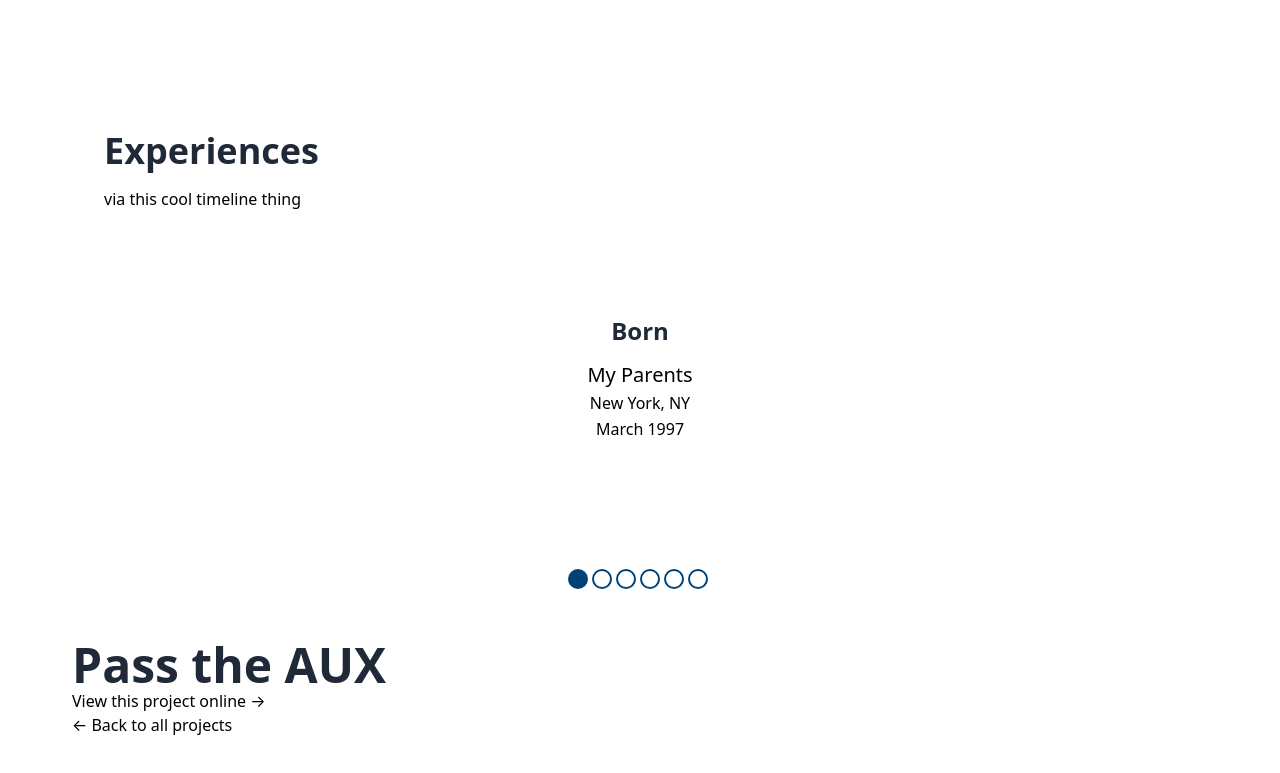
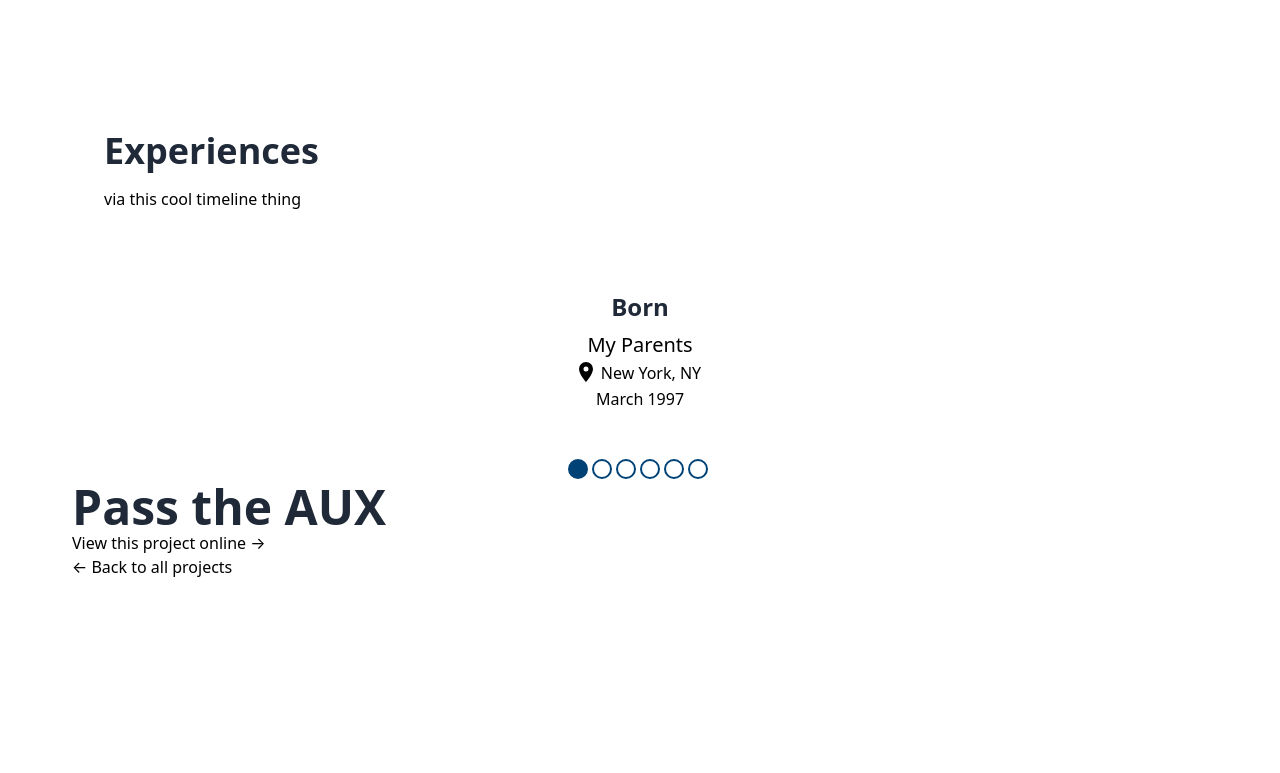
Before and after one commit to neildevas/personal-site, a Gatsby site: page /pass-the-aux/ in a window 1280 px wide. Shown: the part 1249-2022 px from the top of the page. After the commit the page ends 1988 px from the top, so only its background shows below. Built offline with nearby package versions, Linux system fonts and the light colour scheme; Gatsby itself is replaced by a stand-in of ours.

Commit message:
finish experiences section

```diff
--- a/src/components/WorkExperiences.js
+++ b/src/components/WorkExperiences.js
@@ -11,17 +11,25 @@ const WorkExperiences = () => {
                   company
                   eventName
                   date
+                  image {
+                      publicURL
+                  }
               }
+          }
+          locationPin: file(relativePath: {eq: "location-pin.svg"}) {
+              id
+              publicURL
           }
       }
   `);
   const numExperiences = data.experiences?.nodes?.length;
   const [selectedExperienceIndex, setSelectedExperienceIndex] = useState(0);
   if (!numExperiences) return null;
+  const item = data.experiences.nodes[selectedExperienceIndex]
   return (
-    <div className="w-full py-12 mx-auto flex flex-col items-center">
-      <Experience {...data.experiences.nodes[selectedExperienceIndex]} />
-      <div className={'mt-32'}>
+    <div className="w-full mx-auto flex flex-col items-center">
+      <Experience {...item} url={item.image?.publicURL} pinUrl={data.locationPin.publicURL}/>
+      <div className={'mt-12'}>
         {new Array(numExperiences).fill(null).map((it, idx) => (
           <CircleButton
             key={`circle-${idx}`}
@@ -38,12 +46,16 @@ const CircleButton = ({ isFilled, onClick }) => (
   <button class={'experience-dot'} style={{ backgroundColor: isFilled ? '#004276' : undefined }} onClick={onClick} />
 )
 
-const Experience = ({ eventName, company, location, date }) => {
+const Experience = ({ eventName, company, location, date, url, pinUrl }) => {
   return (
     <div class={'flex flex-col items-center'}>
-      <h3 className={'heading-3 mt-2'}>{eventName}</h3>
-      <p className={'text-xl mt-3.5'}>{company}</p>
-      <p className={'mt-0.5'}>{location}</p>
+      {Boolean(url) && <img src={url} style={{ objectFit: 'contain', width: 200, height: 40 }} />}
+      <h3 className={'heading-3 mt-8'}>{eventName}</h3>
+      <p className={'text-xl mt-2'}>{company}</p>
+      <div class={'flex flex-row justify-center'}>
+        <img src={pinUrl} alt={'pin'} style={{ marginRight: 8 }} />
+        <p className={'mt-0.5'}>{location}</p>
+      </div>
       <p className={'mt-0.5'}>{date}</p>
     </div>
   )
```
Also changed, not shown: src/images/location-pin.svg (added).
